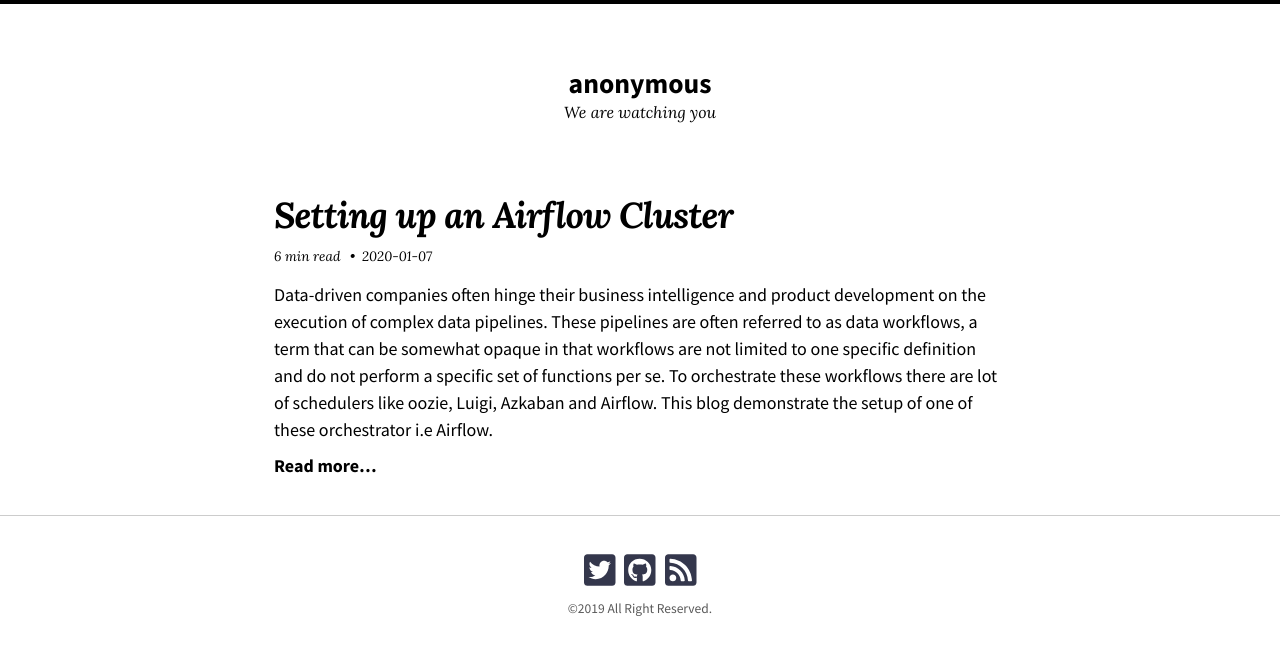
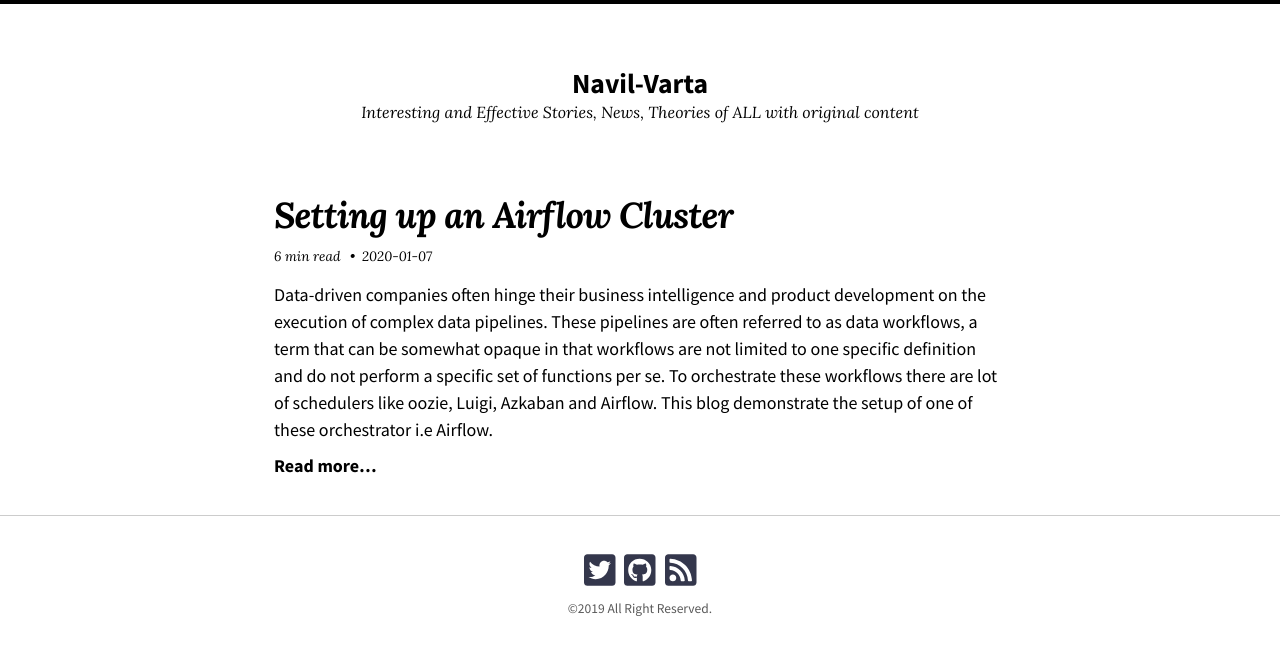
Before and after one commit to mcubescloud/navilvarta, a Jekyll site: the page built from index.html, in a window 1280 px wide. Shown: the top 655 px of the page. Built offline with Jekyll 4.4.1, drawn with Linux system fonts in a browser that asks for light colours; nearby versions of some CDN libraries; the list of posts is cut into pages by our own code.

Commit message:
Update _config.yml

```diff
--- a/_config.yml
+++ b/_config.yml
@@ -1,8 +1,8 @@
 # Config file:
 remote_theme: "mmistakes/so-simple-theme@3.2.0"
 locale: en-US
-title: "anonymous"
-description: "We are watching you"
+title: "Navil-Varta"
+description: "Interesting and Effective Stories, News, Theories of ALL with original content"
 baseurl:
 url: "https://navilvarta.ga"
 logo: # path of site logo, e.g. "/images/logo.png"
```
